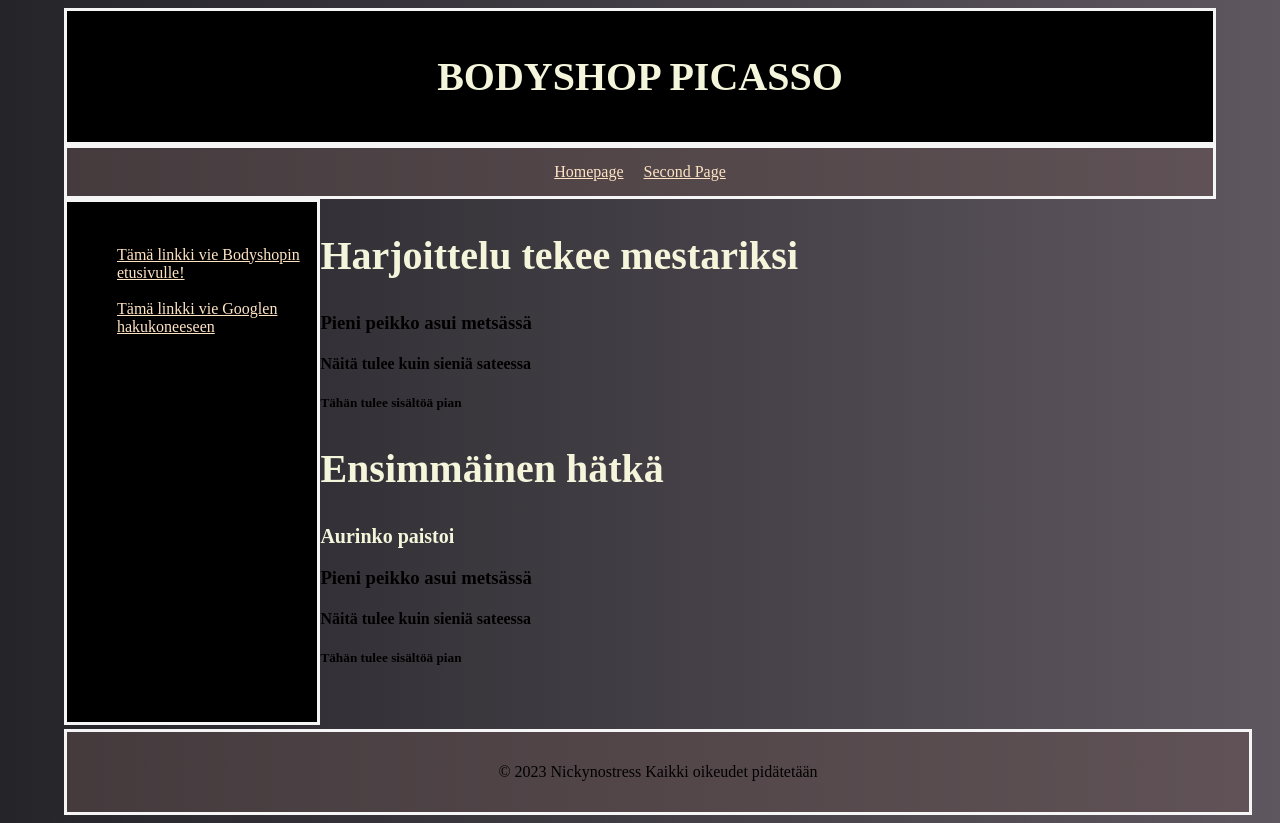
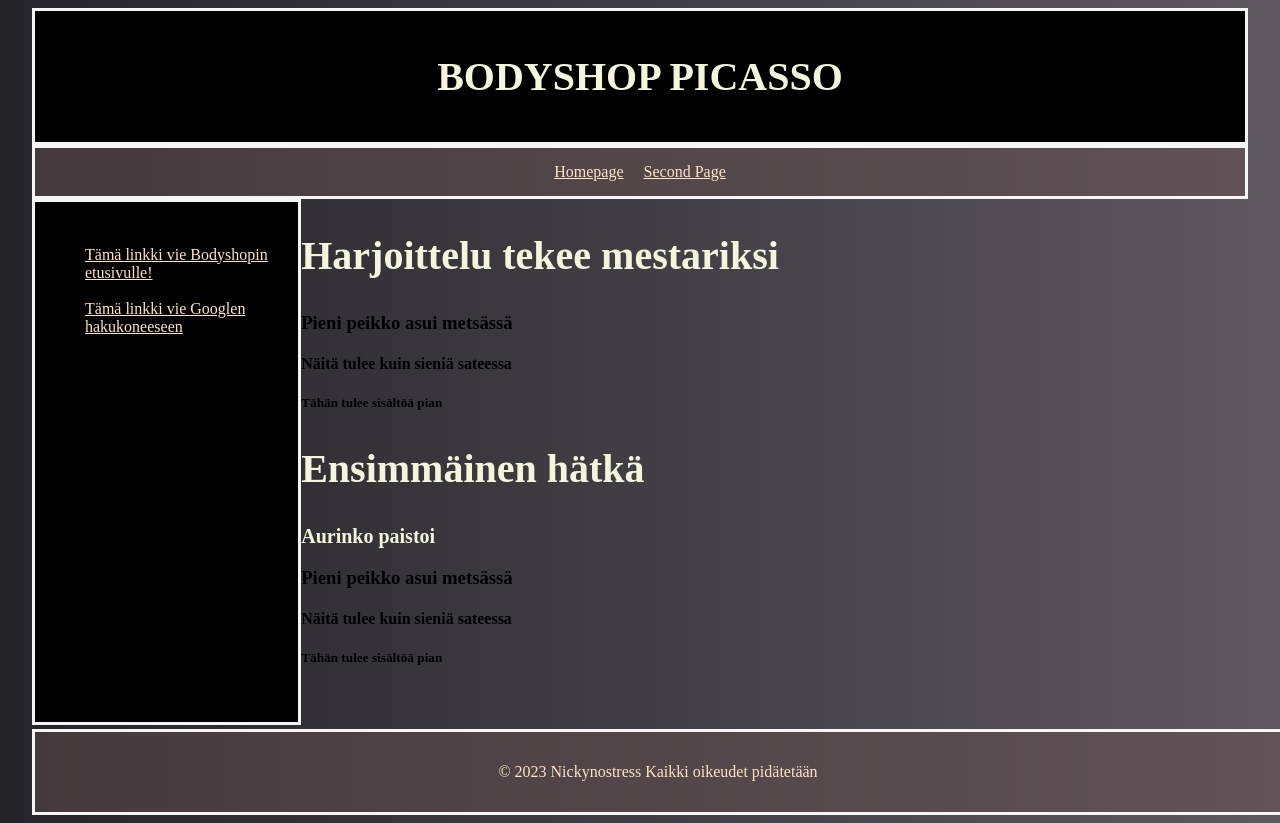
Before and after one commit to nickynostress/TASK-SITE, a plain HTML site: page pages/third.html in a window 1280 px wide. Drawn offline with Linux system fonts and the light colour scheme.

Commit message:
Added modifications.

```diff
--- a/styles/index.css
+++ b/styles/index.css
@@ -1,6 +1,6 @@
 body {
     background: linear-gradient(to right, rgb(36, 36, 41), rgb(95, 87, 95));
-    width: 90%;
+    width: 95%;
     margin-left: auto;
     margin-right: auto;
   }
--- a/styles/second.css
+++ b/styles/second.css
@@ -7,6 +7,8 @@
 }
 footer {
     clear: both;
+    font-family: 'Times New Roman', Times, serif;
+    color: beige;
     background-color: rgba(100, 80, 80, 0.506);
     display: flex;
     justify-content: center;
@@ -99,7 +101,7 @@
 }
 body {
     background: linear-gradient(to right, rgb(36, 36, 41), rgb(95, 87, 95));
-    width: 90%;
+    width: 95%;
     margin-left: auto;
     margin-right: auto;
 }
--- a/styles/third.css
+++ b/styles/third.css
@@ -10,6 +10,8 @@
     background-color: rgba(100, 80, 80, 0.506);
     display: flex;
     justify-content: center;
+    font-family: 'Times New Roman', Times, serif;
+    color: bisque;
     padding: 15px;
     border: solid whitesmoke;
     width: 100%;
@@ -35,7 +37,7 @@
 }
 body {
     background: linear-gradient(to right, rgb(36, 36, 41), rgb(95, 87, 95));
-    width: 90%;
+    width: 95%;
     margin-left: auto;
     margin-right: auto;
 }
```
Also changed, not shown: pages/second.html (+4 -0 lines).
